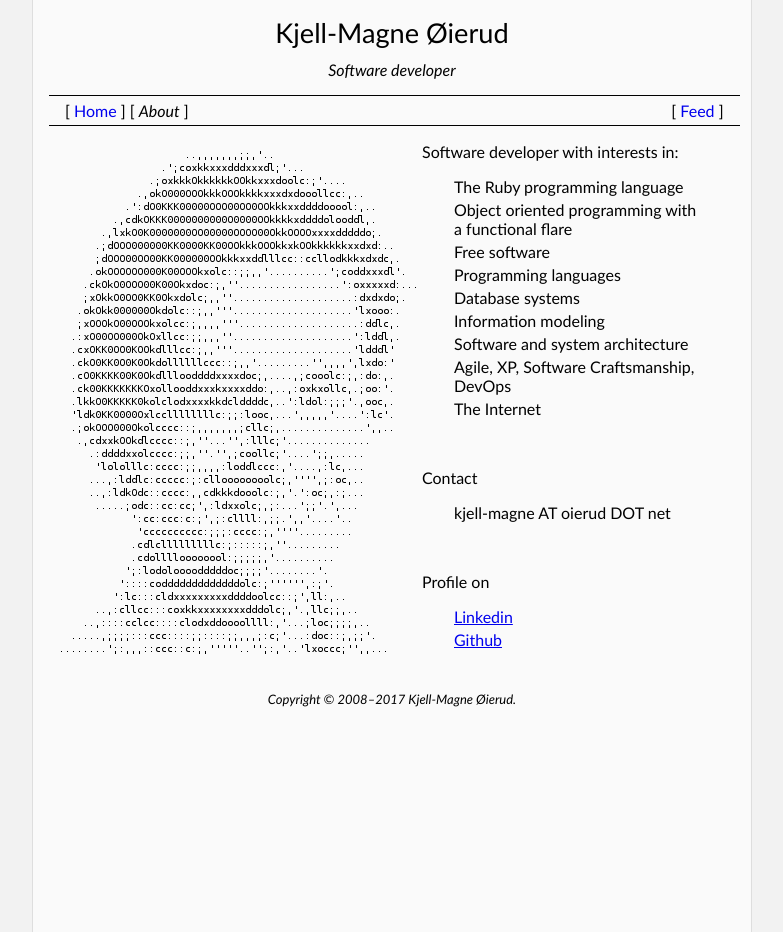
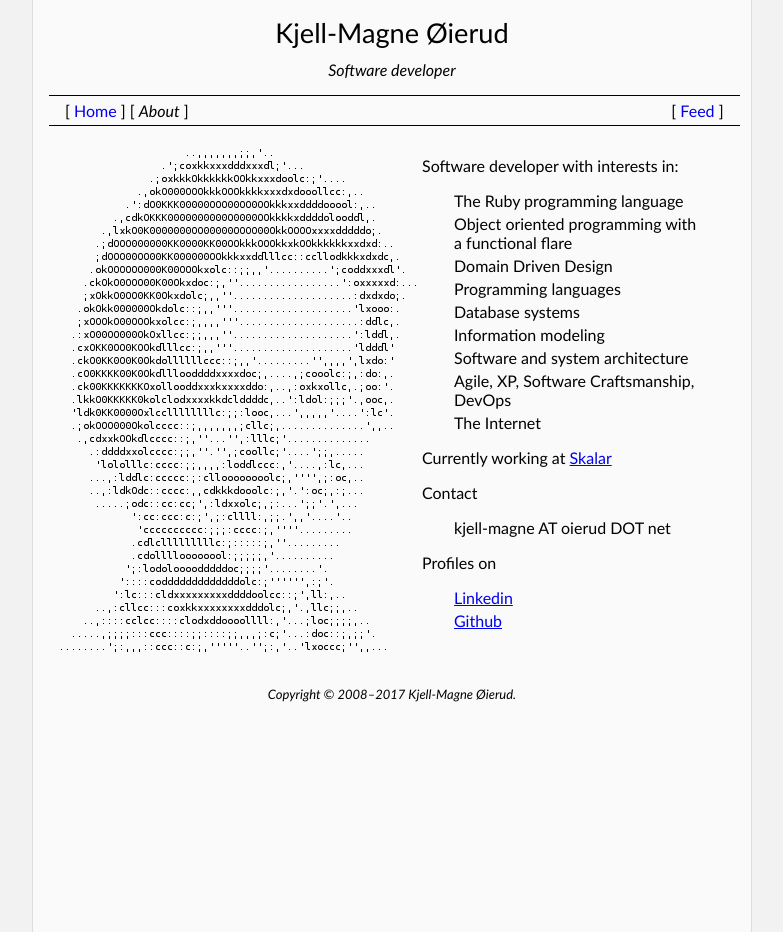
Before and after one commit to kjellm/kjellm.github.com, a Jekyll site: the page built from about.html, in a window 1280 px wide. Shown: the whole page, without its empty margins (248-1031 px from the left). Built offline with Jekyll 4.4.1, drawn with Linux system fonts in a browser that asks for light colours.

Commit message:
Update about page

```diff
--- a/about.html
+++ b/about.html
@@ -18,7 +18,7 @@ layout: default
       <ul>
         <li> The Ruby programming language
         <li> Object oriented programming with a functional flare
-        <li> Free software
+        <li> Domain Driven Design
         <li> Programming languages
         <li> Database systems
         <li> Information modeling
@@ -26,16 +26,16 @@ layout: default
         <li> Agile, XP, Software Craftsmanship, DevOps
         <li> The Internet
       </ul>
-      <hr>
+
+      <p>Currently working at <a href="http://skalar.no">Skalar</a>
 
       <p>Contact
 
       <ul>
         <li> kjell-magne AT oierud DOT net
       </ul>
-      <hr>
 
-      <p>Profile on
+      <p>Profiles on
 
       <ul>
         <li> <a href="http://www.linkedin.com/in/kjellm">Linkedin</a>
```
